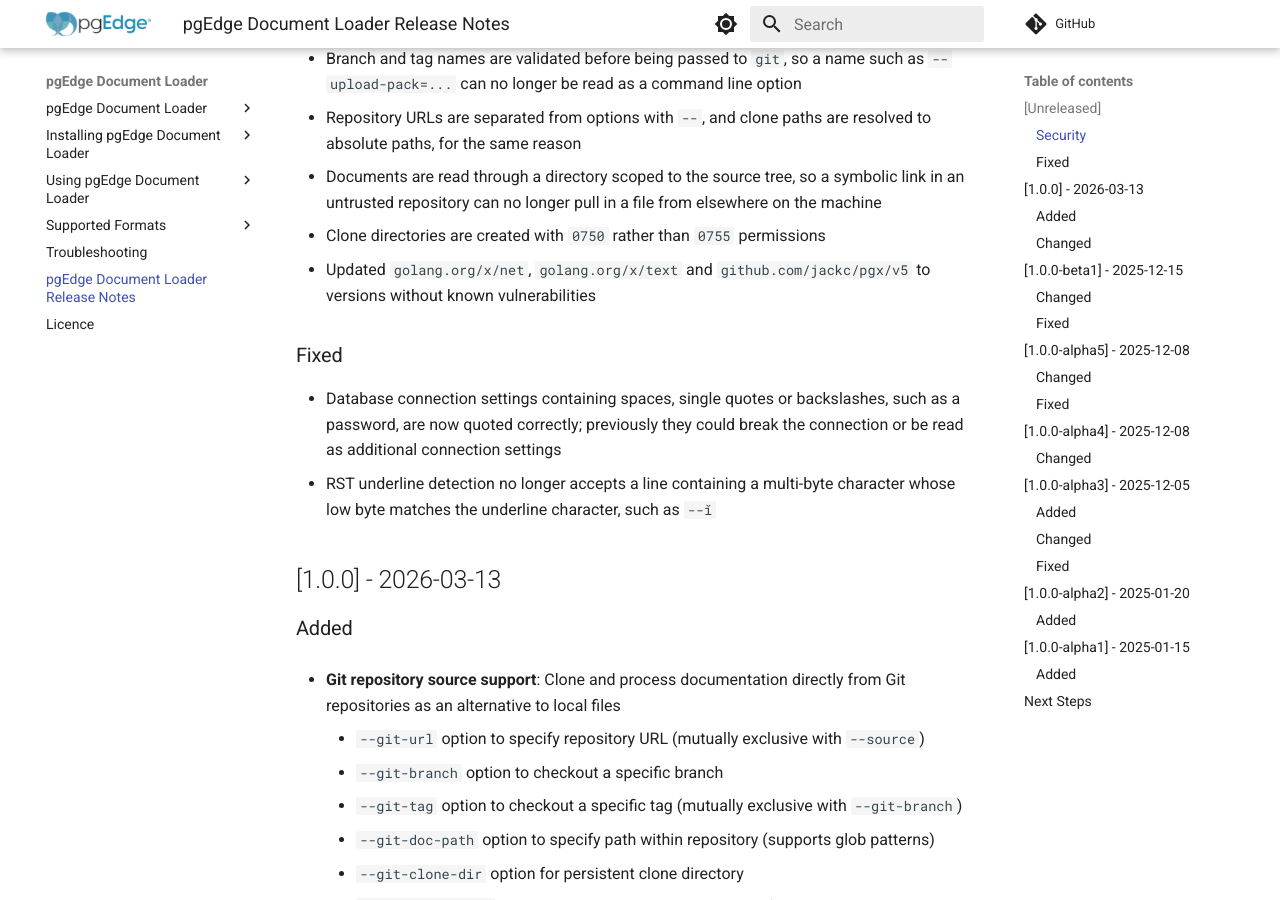
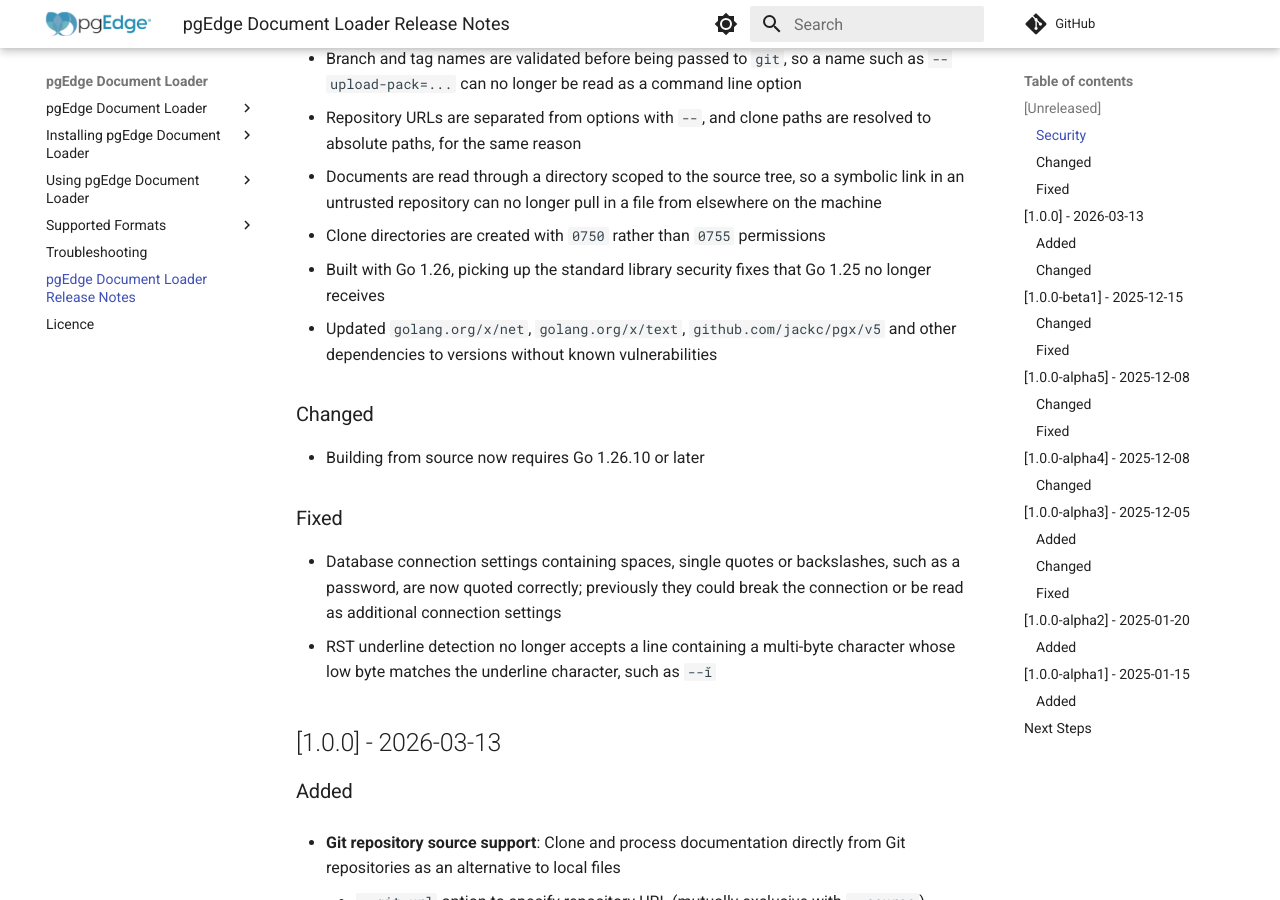
Before and after one commit to pgEdge/pgedge-docloader, an MkDocs documentation site: the page built from docs/changelog.md, in a window 1280 px wide and 900 px high, scrolled down 338 px. Built offline with MkDocs 1.6.1 and Material for MkDocs 9.7.7, drawn with Linux system fonts in a browser that asks for light colours; comment, search, counter and statistics services are not loaded.

Commit message:
docs: record the Go 1.26.10 requirement and dependency updates

```diff
--- a/docs/changelog.md
+++ b/docs/changelog.md
@@ -22,9 +22,15 @@ and this project adheres to
   on the machine
 - Clone directories are created with `0750` rather than
   `0755` permissions
-- Updated `golang.org/x/net`, `golang.org/x/text` and
-  `github.com/jackc/pgx/v5` to versions without known
-  vulnerabilities
+- Built with Go 1.26, picking up the standard library
+  security fixes that Go 1.25 no longer receives
+- Updated `golang.org/x/net`, `golang.org/x/text`,
+  `github.com/jackc/pgx/v5` and other dependencies to
+  versions without known vulnerabilities
+
+### Changed
+
+- Building from source now requires Go 1.26.10 or later
 
 ### Fixed
 
```
Also changed, not shown: README.md (+1 -1 lines), docs/installation.md (+1 -1 lines).
